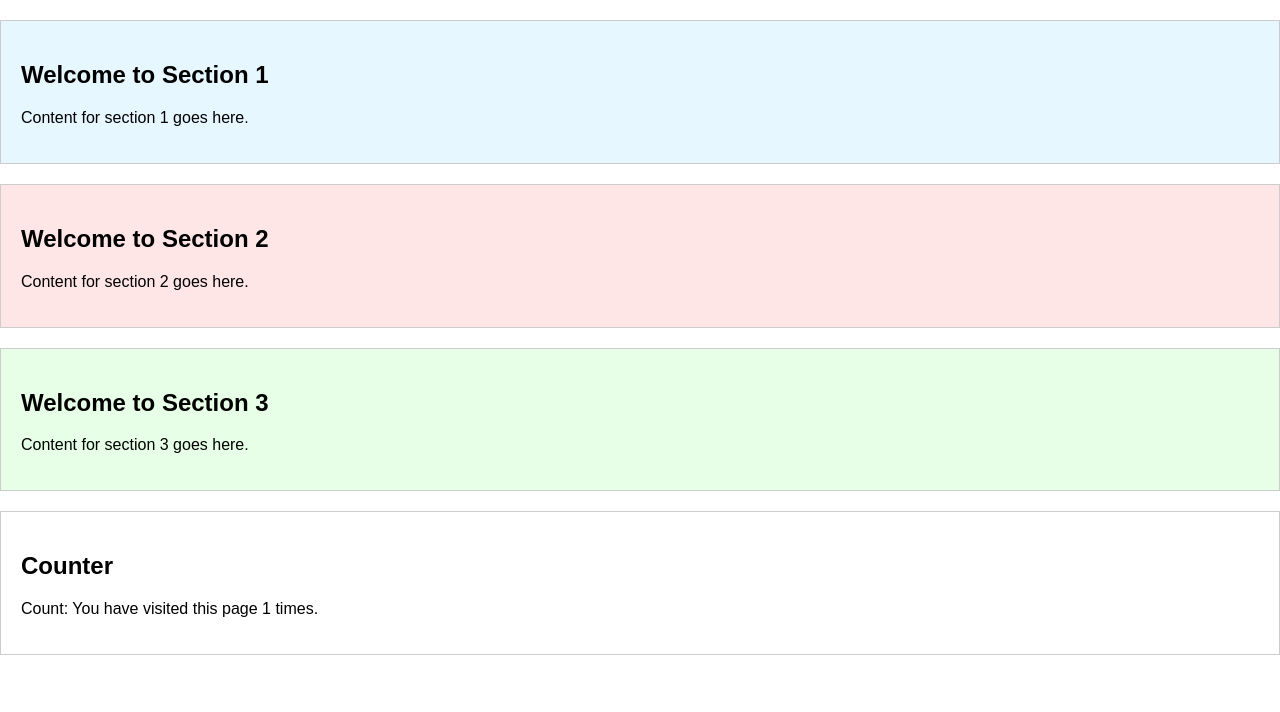
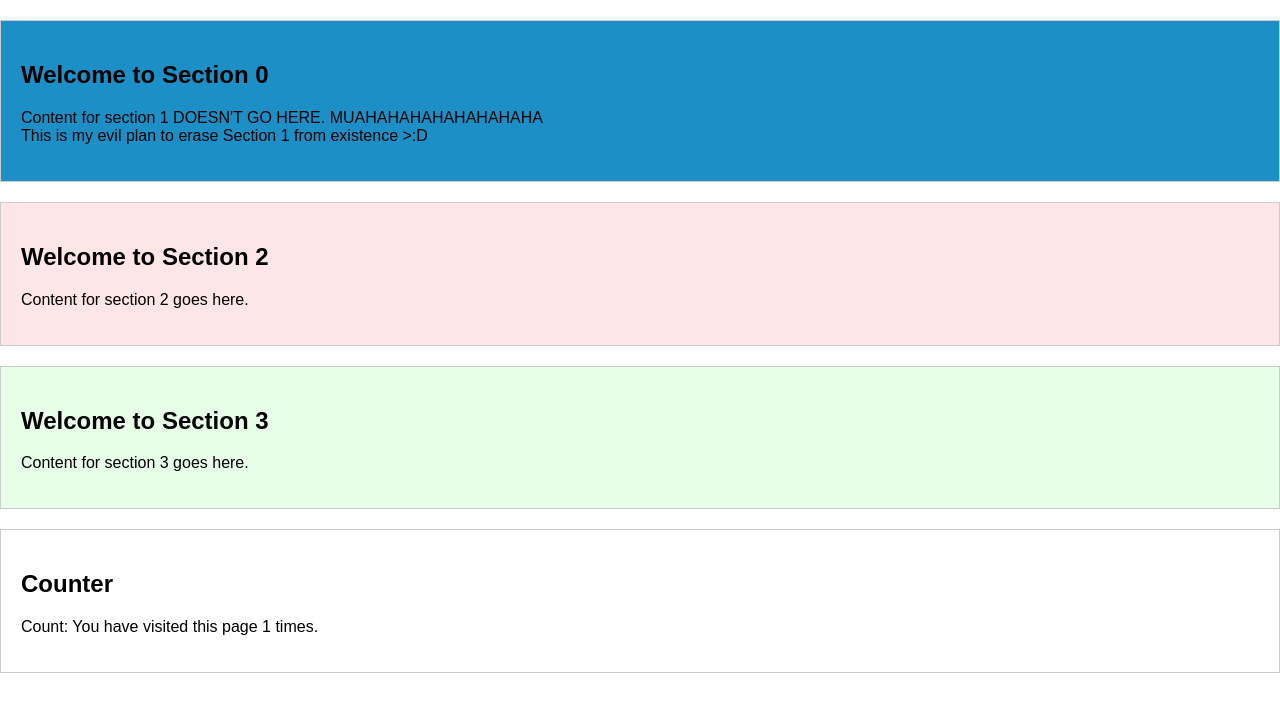
Before and after one commit to YariMil/StaticWebsite-Yari, a plain HTML site: page public/index.html in a window 1280 px wide. Drawn offline with Linux system fonts and the light colour scheme.

Commit message:
Change Section 1 to Section 0 and detail plan to erase Section 1 from existence

```diff
--- a/public/index.html
+++ b/public/index.html
@@ -9,8 +9,10 @@
 </head>
 <body>
     <section id="section1" class="page-section">
-        <h1>Welcome to Section 1</h1>
-        <p>Content for section 1 goes here.</p>
+        <h1>Welcome to Section 0</h1>
+        <p>Content for section 1 DOESN'T GO HERE. MUAHAHAHAHAHAHAHAHA<br>
+            This is my evil plan to erase Section 1 from existence >:D
+        </p>
     </section>
 
     <section id="section2" class="page-section">
--- a/public/style.css
+++ b/public/style.css
@@ -11,7 +11,7 @@ body {
 }
 
 #section1 {
-    background-color: #e6f7ff;
+    background-color: #1c90c6;
 }
 
 #section2 {
```
